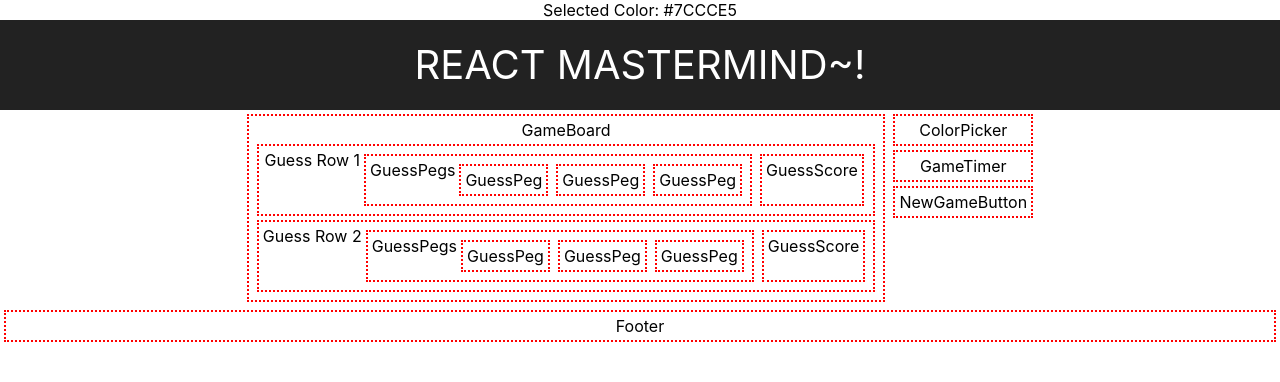
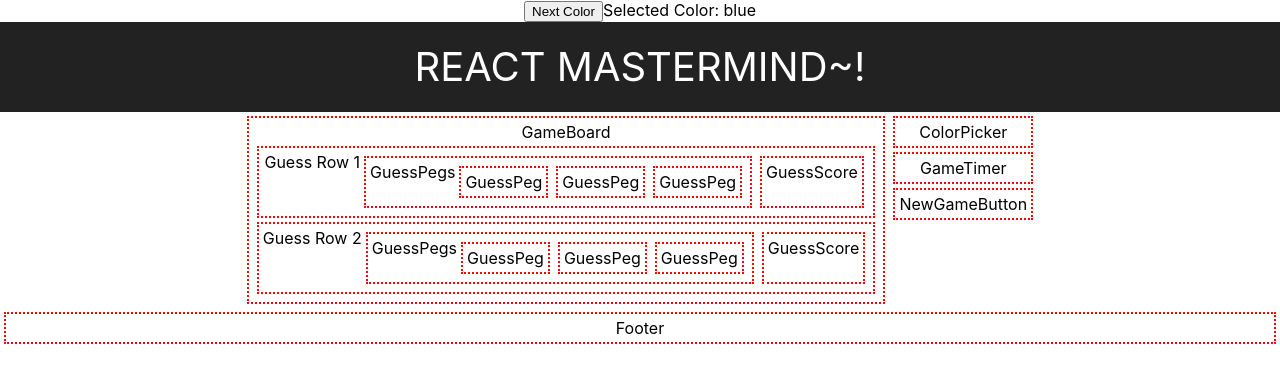
Before and after one commit to arowland900/react-mastermind, a React (Create React App) app: page / in a window 1280 px wide. Shown: the top 382 px of the page. Built offline with nearby package versions, Linux system fonts and the light colour scheme.

Commit message:
add button for set state on app js

```diff
--- a/src/App.js
+++ b/src/App.js
@@ -6,18 +6,31 @@ import GameTimer from './components/GameTimer/GameTimer'
 import NewGameButton from './components/NewGameButton/NewGameButton'
 import Footer from './components/Footer/Footer'
 
-const colors = ['#7CCCE5', '#FDE47F', '#E04644', '#B576AD']
+const colors = ['blue', 'green', 'red', 'yellow']
+
 
 class App extends Component {
-  constructor(){
+	constructor() {
 		super();
 		this.state = {
-      selColorIdx: 0
+			selColorIdx: 0,
+			guesses: [],
+			code: this.generateCode()
 		}
-  }
+	};
+	generateCode() {
+		return new Array(4).fill().map(() => Math.floor(Math.random() * 4));
+	};
 	render() {
 		return (
 			<div className="App">
+				<button onClick={() => this.setState((state) => {
+					return {
+						selColorIdx: ++state.selColorIdx % 4
+					};
+				})}>
+					Next Color
+				</button>
 				Selected Color: {colors[this.state.selColorIdx]}
 				<header className="App-header">
 					REACT MASTERMIND~!
@@ -25,7 +38,7 @@ class App extends Component {
 				<div className="flex-container">
 					<GameBoard />
 					<div>
-            <ColorPicker />
+						<ColorPicker colors={colors} />
 						<GameTimer />
 						<NewGameButton />
 					</div>
```
Lines whose indentation alone changed are shown as unchanged.
